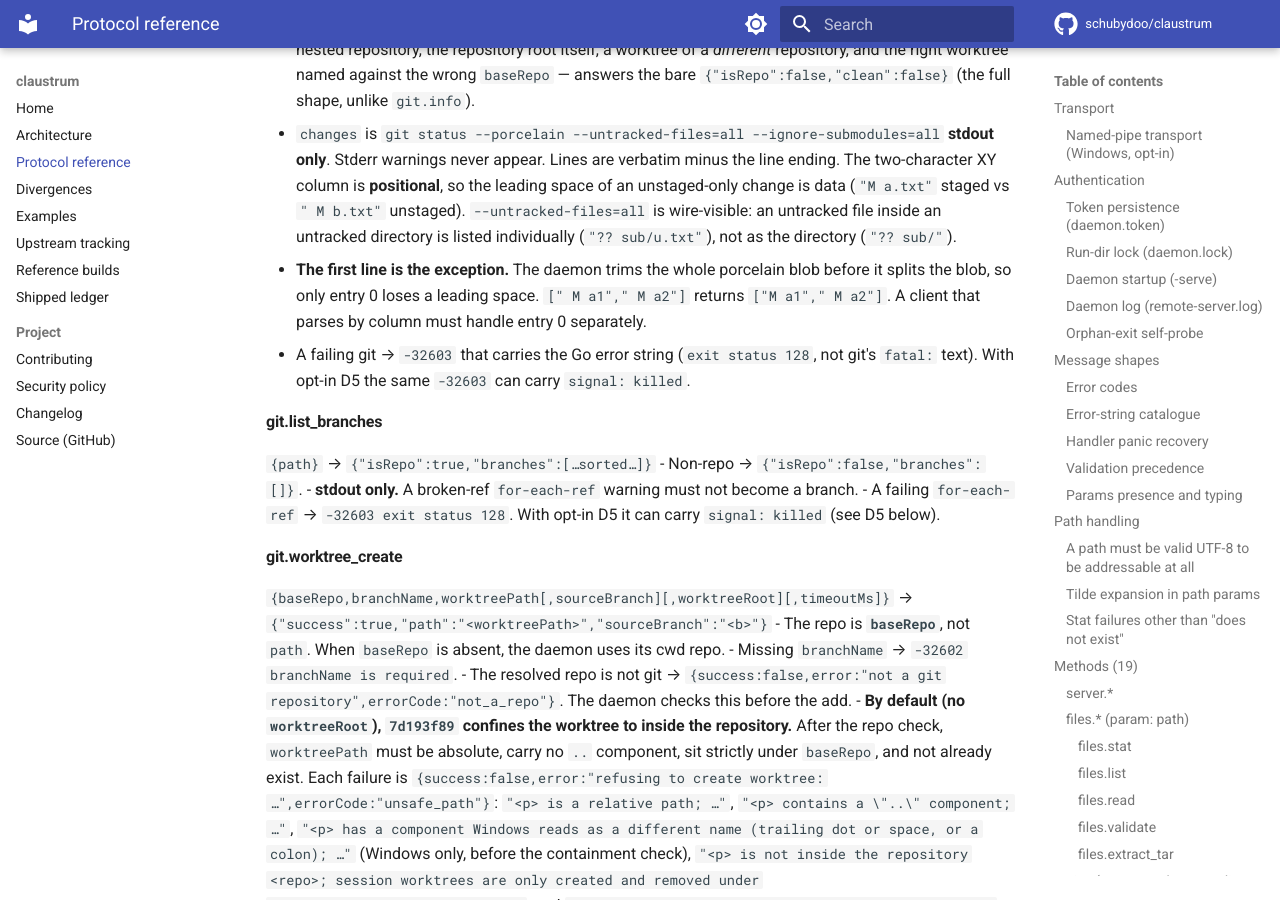
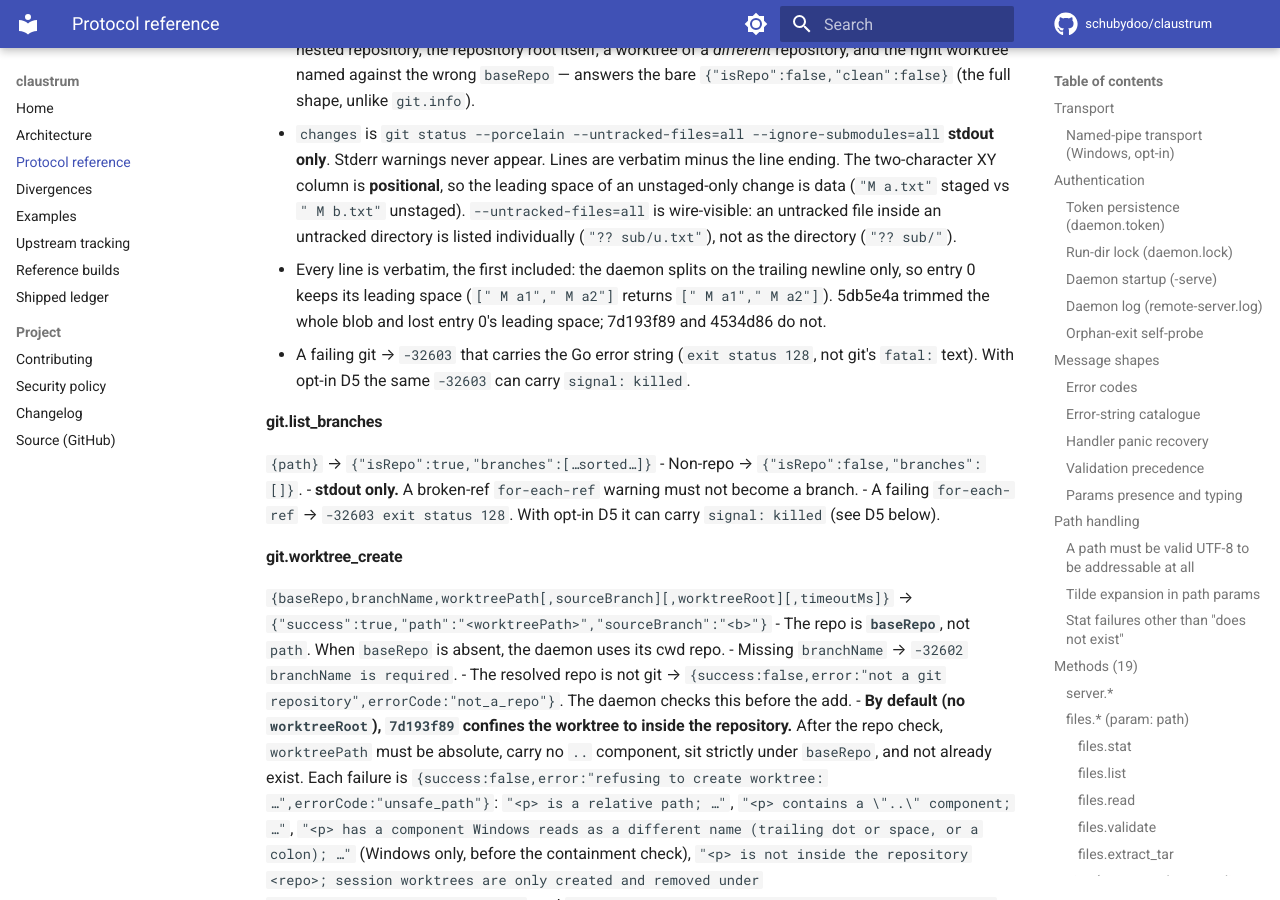
Before and after one commit to schubydoo/claustrum, an MkDocs documentation site: the page built from docs/PROTOCOL.md, in a window 1280 px wide and 900 px high, scrolled down 15283 px. Built offline with MkDocs 1.6.1 and Material for MkDocs 9.7.7, drawn with Linux system fonts in a browser that asks for light colours; comment, search, counter and statistics services are not loaded.

Commit message:
fix: keep git.status first-line leading space to match 7d193f89/4534d86 (#326)
* fix: keep git.status first-line leading space to match 7d193f89/4534d86

git.status trimmed the leading space off the FIRST porcelain change line, a
blob-level TrimSpace that reproduced 5db5e4a. Measured against the reference
daemons directly (scratch/probe/attrsrc, git.status on a worktree with two
unstaged-modified files a1/a2): 5db5e4a returns ["M a1"," M a2"] but 7d193f89
AND 4534d86 return [" M a1"," M a2"] — the first line's leading space is kept.
claustrum still did the 5db5e4a trim, so its git.status diverged on the wire for
any repo whose first change is an unstaged-only shape (" M", " D", ...).

The osparity battery never caught this: its git.status fixtures pass `path`
(not `baseRepo`), so they only ever hit the "baseRepo is required" error, never a
real status with changes. The in-repo golden encoded the trimmed first line too.

Fix: split the porcelain on the trailing newline only (strings.TrimRight, not
TrimSpace), so every line keeps its leading space. Updated the golden's first
entry, the code comment, and the TestSocketGitStatusPorcelain fixture comment.
After the fix the attrsrc probe is byte-identical to 4534d86; full go test -race
green.

Co-Authored-By: Claude Opus 4.8 (1M context) <noreply@anthropic.com>

* docs: propagate the git.status first-line-space fix to PROTOCOL/REFERENCE-BUILDS

doc-claim caught two siblings the code fix did not reach:
- docs/PROTOCOL.md said "the first line is the exception" and that the daemon
  trims the blob so entry 0 loses its leading space — now false. Replaced with the
  verbatim-every-line behaviour matching 7d193f89/4534d86.
- docs/REFERENCE-BUILDS.md's 7d193f89 note said "the porcelain shape is otherwise
  unchanged"; it now records that 7d193f89 stopped trimming the first line's
  leading space.
CHANGELOG.md:71 (PR #185) is left as the immutable record of what that release
shipped; the new changeset adds the reversing entry.

Co-Authored-By: Claude Opus 4.8 (1M context) <noreply@anthropic.com>

---------

Co-authored-by: Schuby <12485317+schubydoo@users.noreply.github.com>
Co-authored-by: Claude Opus 4.8 (1M context) <noreply@anthropic.com>

```diff
--- a/docs/PROTOCOL.md
+++ b/docs/PROTOCOL.md
@@ -614,10 +614,10 @@ Errors. Unless a line says otherwise, each error goes in the `error` field with
   `--untracked-files=all` is wire-visible: an untracked file inside an untracked
   directory is listed individually (`"?? sub/u.txt"`), not as the directory
   (`"?? sub/"`).
-- **The first line is the exception.** The daemon trims the whole porcelain blob
-  before it splits the blob, so only entry 0 loses a leading space. `[" M a1"," M
-  a2"]` returns `["M a1"," M a2"]`. A client that parses by column must handle
-  entry 0 separately.
+- Every line is verbatim, the first included: the daemon splits on the trailing
+  newline only, so entry 0 keeps its leading space (`[" M a1"," M a2"]` returns
+  `[" M a1"," M a2"]`). 5db5e4a trimmed the whole blob and lost entry 0's leading
+  space; 7d193f89 and 4534d86 do not.
 - A failing git → `-32603` that carries the Go error string (`exit status 128`, not
   git's `fatal:` text). With opt-in D5 the same `-32603` can carry `signal: killed`.
 
```
Also changed, not shown: .changeset/git-status-first-line-space.md (added, +5 -0 lines), docs/REFERENCE-BUILDS.md (+3 -1 lines), 3 other files.
